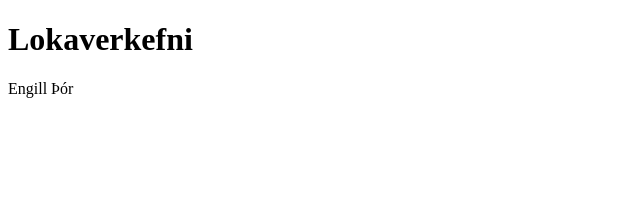
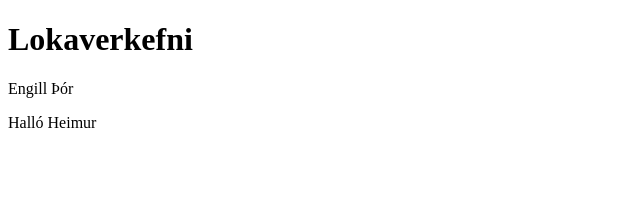
Before and after one commit to NammiSjoppan/Vefforritun3Lokaverkefni, a Vue app: page / in a window 1280 px wide. Shown: the top 204 px of the page, without its empty margins (0-640 px from the left). Built offline with nearby package versions, Linux system fonts and the light colour scheme.

Commit message:
Hello World

```diff
--- a/src/App.vue
+++ b/src/App.vue
@@ -3,6 +3,7 @@
     <div class="container">
       <h1>Lokaverkefni</h1>
       <p>Engill Þór</p>
+      <p>Halló Heimur</p>
     </div>
   </div>
 </template>
```
